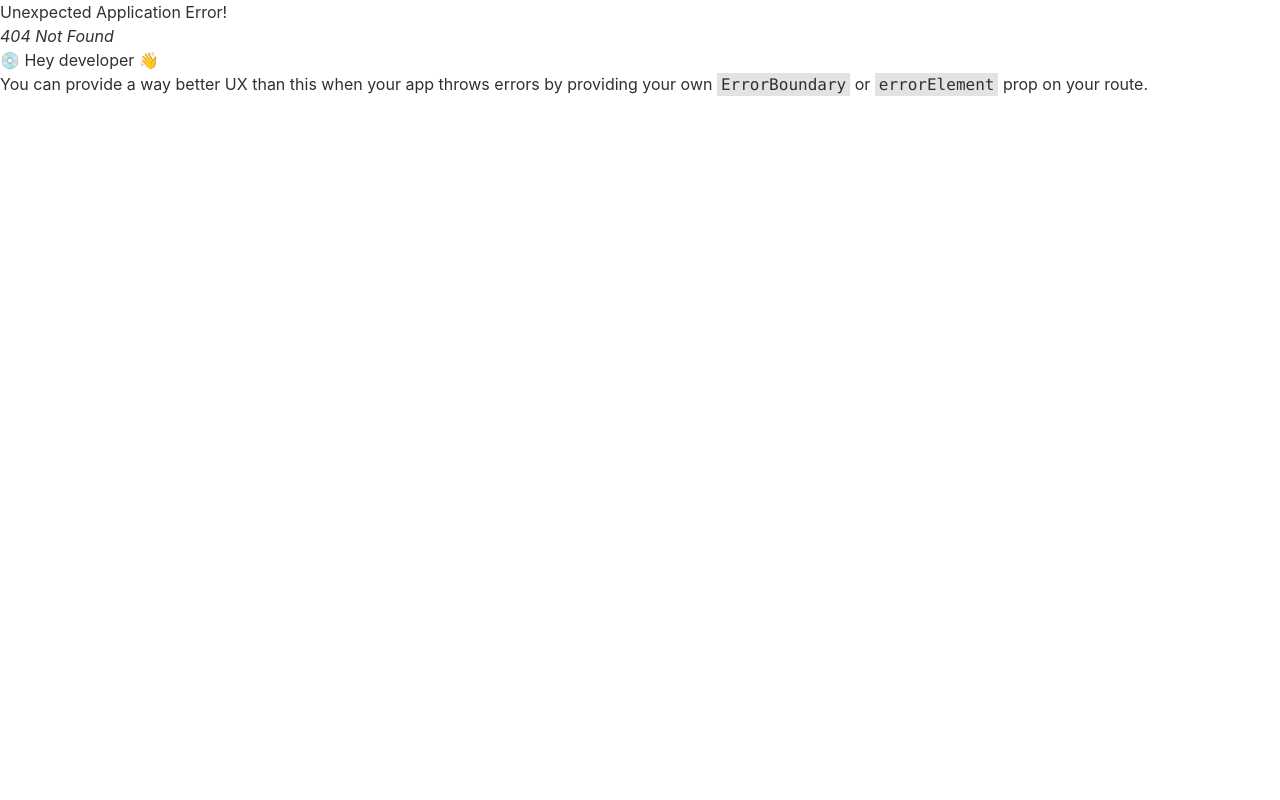
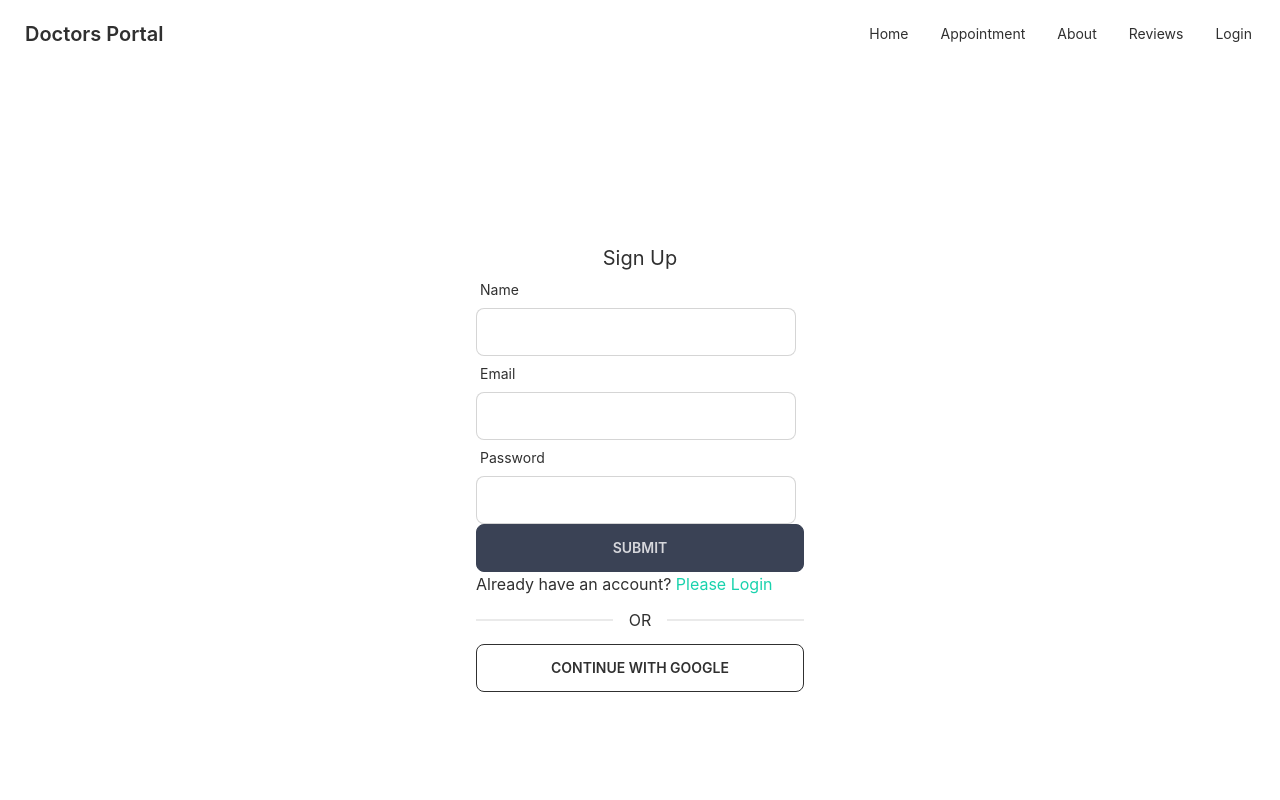
Before and after one commit to asifmahmud00/doctors-portal-client, a React (Create React App) app: page /signup in a window 1280 px wide. Before the commit this address had no page. Shown: the top 800 px of the page. Built offline with nearby package versions, Linux system fonts and the light colour scheme.

Commit message:
7th commit

```diff
--- /dev/null
+++ b/src/Pages/Signup/Signup.js
@@ -0,0 +1,59 @@
+import React from 'react';
+import { useForm } from 'react-hook-form';
+
+import { Link } from 'react-router-dom';
+
+const Signup = () => {
+
+    const { register, handleSubmit, formState: { errors }, } = useForm();
+
+    const handleSignup = data => {
+        console.log(data);
+    }
+
+    return (
+        <div className='h-[800px] flex justify-center items-center'>
+            <div className='w-96 p-7'>
+                <h2 className='text-xl text-center'>Sign Up</h2>
+                <form onSubmit={handleSubmit(handleSignup)}>
+
+                    <div className="form-control w-full max-w-xs">
+                        <label className="label"><span className="label-text">Name</span></label>
+                        <input
+                            {...register("name",
+                                { required: "Name bol" }
+                            )}
+                            type="text" className="input input-bordered w-full max-w-xs"
+                        />
+                        {errors.name && <p className='text-red-600'>{errors.name.message}</p>}
+                    </div>
+                    <div className="form-control w-full max-w-xs">
+                        <label className="label"><span className="label-text">Email</span></label>
+                        <input type="email" {...register("email",
+                            { required: true }
+                        )}
+                            className="input input-bordered w-full max-w-xs"
+                        />
+                        {errors.email && <p className='text-red-600'>{errors.email.message}</p>}
+                    </div>
+                    <div className="form-control w-full max-w-xs">
+                        <label className="label"><span className="label-text">Password</span></label>
+                        <input type="password" {...register("password", {
+                            required: "Password de",
+                            minLength: { value: 6, message: "Password must be at least 6 characters long" }
+                        })} className="input input-bordered w-full max-w-xs"
+                        />
+                        {errors.password && <p className='text-red-600'>{errors.password.message}</p>}
+                    </div>
+                    <input className='btn btn-accent w-full' type="submit" />
+                </form>
+                <p>Already have an account? <Link to='/login' className='text-secondary'>Please Login</Link></p>
+                <div className="divider">OR</div>
+                <button className='btn btn-outline w-full'>CONTINUE WITH GOOGLE</button>
+            </div>
+
+        </div >
+    );
+};
+
+export default Signup;
--- a/src/Routes/Routes/Routes.js
+++ b/src/Routes/Routes/Routes.js
@@ -3,6 +3,7 @@
 import Home from "../../Pages/Home/Home/Home";
 import Login from "../../Pages/Login/Login";
 import Appointment from "../../Pages/Appointment/Appointment/Appointment";
+import Signup from "../../Pages/Signup/Signup";
 
 const router = createBrowserRouter([
     {
@@ -18,6 +19,10 @@
                 element: <Login></Login>,
             },
             {
+                path: '/signup',
+                element: <Signup></Signup>,
+            },
+            {
                 path: '/appointment',
                 element: <Appointment></Appointment>,
             },
```
